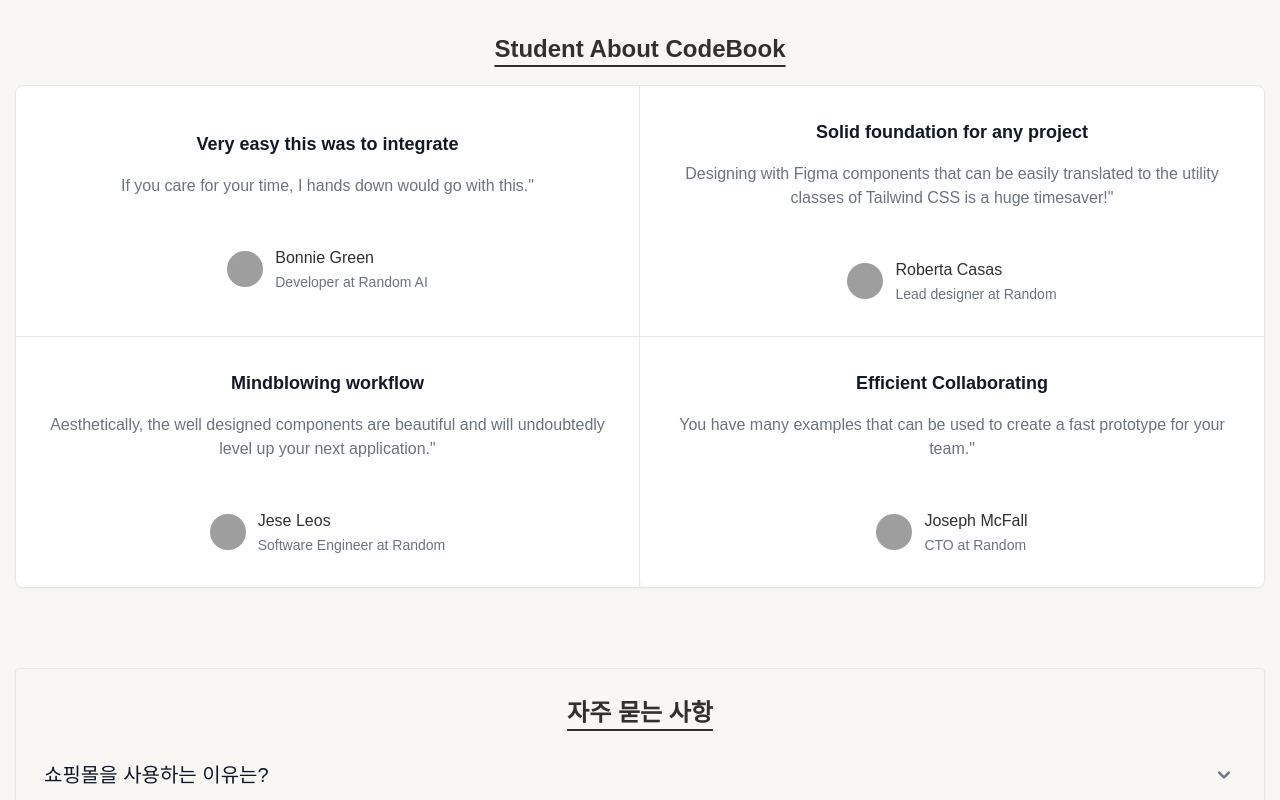
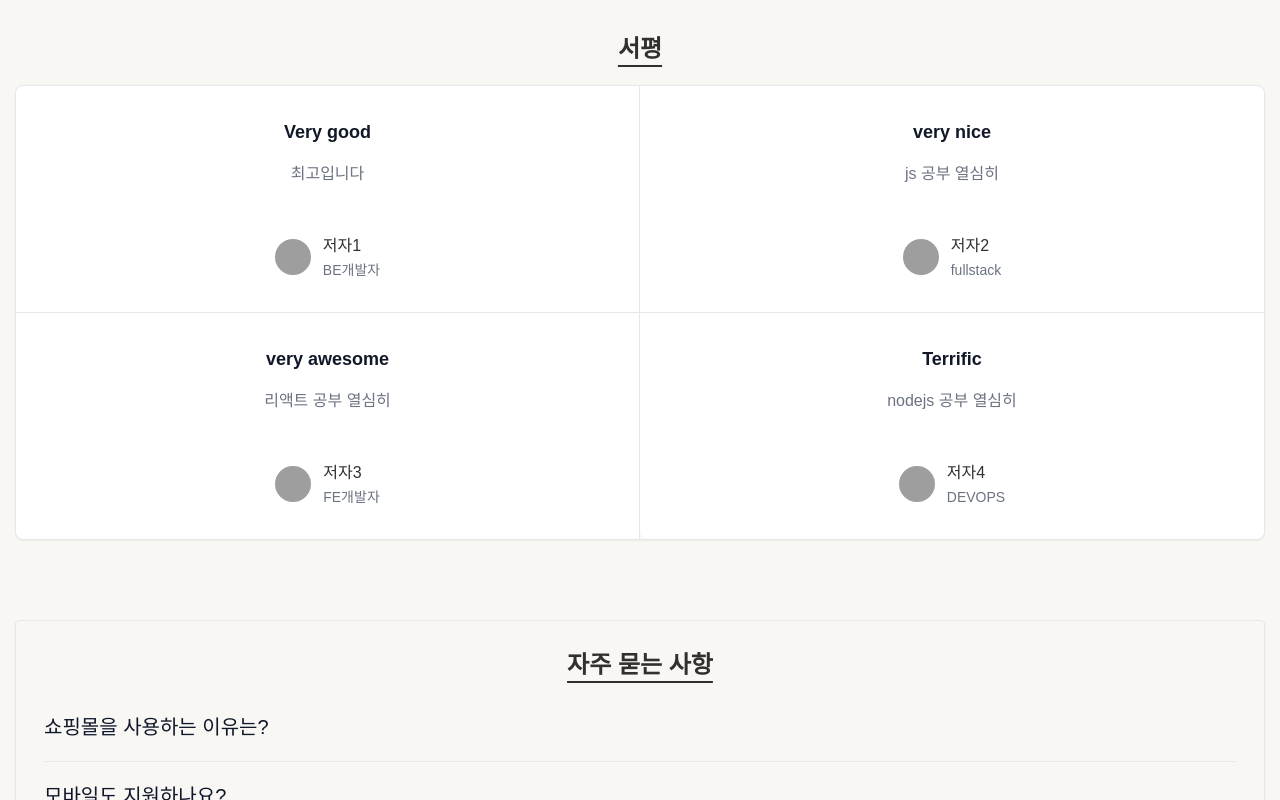
Before and after one commit to HumanJSEngine/project-emarket, a React (Create React App) app: page / in a window 1280 px wide. Shown: the part 3040-3840 px from the top of the page. Built offline with nearby package versions, Linux system fonts and the light colour scheme; data requests are answered from the project's data file; grey boxes are pictures that could not be loaded.

Commit message:
상단스크롤 고정

```diff
--- a/src/App.js
+++ b/src/App.js
@@ -2,12 +2,10 @@
 
 import { AllRoutes } from './routes/AllRoutes';
 import { Header, Footer } from './components';
-import { ThemeProvider } from 'styled-components';
-import { Globalstyle } from './theme/GlobalStyle';
 
 function App() {
     return (
-        <div className='App dark:bg-dark'>
+        <div className='App dark:bg-dark:bg-slate-500'>
             <Header />
             <AllRoutes />
             <Footer />
--- a/src/components/index.js
+++ b/src/components/index.js
@@ -2,3 +2,4 @@ export { Header } from './Layouts/Header';
 export { Footer } from './Layouts/Footer';
 export { ProductCard } from './Elements/ProductCard';
 export { Rating } from './Elements/Rating';
+export { ScrollToTop } from './Other/ScrollToTop';
--- a/src/context/ThemeProvider.js
+++ b/src/context/ThemeProvider.js
@@ -3,6 +3,7 @@ import { createContext, useState, useContext, useCallback } from 'react';
 import { ThemeProvider as StyledProvider } from 'styled-components';
 
 const ThemeContext = createContext({});
+
 const ThemeProvider = ({ children }) => {
     const [ThemeMode, setThemeMode] = useState('light');
     const themeObject = ThemeMode === 'light' ? lightTheme : darkTheme;
--- a/src/index.js
+++ b/src/index.js
@@ -3,6 +3,7 @@
 import React from 'react';
 import ReactDOM from 'react-dom/client';
 import { BrowserRouter as Router } from 'react-router-dom';
+import { ScrollToTop } from './components';
 import './index.css';
 import App from './App';
 
@@ -14,6 +15,7 @@ root.render(
     <Router>
         <ThemeProvider>
             <Globalstyle />
+            <ScrollToTop />
             <App />
         </ThemeProvider>
     </Router>
--- a/src/pages/Home/components/Accordion.js
+++ b/src/pages/Home/components/Accordion.js
@@ -8,54 +8,21 @@ export const Accordion = ({ faq }) => {
 
     return (
         <div key={id}>
-      <h2 id="accordion-flush-heading-1">
+            <h2 id='accordion-flush-heading-1'>
                 <button
-          type="button"
+                    type='button'
                     onClick={() => setShow(!show)}
-          className="text-lg flex items-center justify-between w-full py-5 font-medium text-left text-gray-500 border-b border-gray-200 dark:border-gray-700 dark:text-gray-400"
+                    className='text-lg flex items-center justify-between w-full py-5 font-medium text-left text-gray-500 border-b border-gray-200 dark:border-gray-700 dark:text-gray-400'
                 >
-          <span className="text-xl text-slate-900 dark:text-white">
+                    <span className='text-xl text-slate-900 dark:text-white'>
                         {question}
                     </span>
-          {!show && (
-            <svg
-              data-accordion-icon
-              className="w-6 h-6 shrink-0"
-              fill="currentColor"
-              viewBox="0 0 20 20"
-            >
-              <path
-                fillRule="evenodd"
-                d="M5.293 7.293a1 1 0 011.414 0L10 10.586l3.293-3.293a1 1 0 111.414 1.414l-4 4a1 1 0 01-1.414 0l-4-4a1 1 0 010-1.414z"
-                clipRule="evenodd"
-              ></path>
-            </svg>
-          )}
-          {show && (
-            <svg
-              data-accordion-icon
-              className="rotate-180 w-6 h-6 shrink-0"
-              fill="currentColor"
-              viewBox="0 0 20 20"
-              xmlns="http://www.w3.org/2000/svg"
-            >
-              <path
-                fillRule="evenodd"
-                d="M5.293 7.293a1 1 0 011.414 0L10 10.586l3.293-3.293a1 1 0 111.414 1.414l-4 4a1 1 0 01-1.414 0l-4-4a1 1 0 010-1.414z"
-                clipRule="evenodd"
-              ></path>
-            </svg>
-          )}
                 </button>
             </h2>
             {show && (
-        <div
-          id="accordion-flush-body-1"
-          className=""
-          aria-labelledby="accordion-flush-heading-1"
-        >
-          <div className="py-5 border-b border-gray-200 dark:border-gray-700">
-            <p className="text-lg mb-2 text-gray-500 dark:text-gray-400">
+                <div id='accordion-flush-body-1' className=''>
+                    <div className='py-5 border-b border-gray-200 dark:border-gray-700'>
+                        <p className='text-lg mb-2 text-gray-500 dark:text-gray-400'>
                             {answer}
                         </p>
                     </div>
--- a/src/pages/Home/components/Testimonials.js
+++ b/src/pages/Home/components/Testimonials.js
@@ -1,61 +1,95 @@
 export const Testimonials = () => {
     return (
         <section className='my-20'>
-        <h1 className="text-2xl text-center font-semibold dark:text-slate-100 mb-5 underline underline-offset-8">Student About CodeBook</h1>
-        <div className="grid mb-8 rounded-lg border border-gray-200 shadow-sm dark:border-gray-700 md:mb-12 md:grid-cols-2">
-            <figure className="flex flex-col justify-center items-center p-8 text-center bg-white rounded-t-lg border-b border-gray-200 md:rounded-t-none md:rounded-tl-lg md:border-r dark:bg-gray-800 dark:border-gray-700">
-                <blockquote className="mx-auto mb-4 max-w-2xl text-gray-500 lg:mb-8 dark:text-gray-400">
-                    <h3 className="text-lg font-semibold text-gray-900 dark:text-white">Very easy this was to integrate</h3>
-                    <p className="my-4 font-light">If you care for your time, I hands down would go with this."</p>
+            <h1 className='text-2xl text-center font-semibold dark:text-slate-100 mb-5 underline underline-offset-8'>
+                서평
+            </h1>
+            <div className='grid mb-8 rounded-lg border border-gray-200 shadow-sm dark:border-gray-700 md:mb-12 md:grid-cols-2'>
+                <figure className='flex flex-col justify-center items-center p-8 text-center bg-white rounded-t-lg border-b border-gray-200 md:rounded-t-none md:rounded-tl-lg md:border-r dark:bg-gray-800 dark:border-gray-700'>
+                    <blockquote className='mx-auto mb-4 max-w-2xl text-gray-500 lg:mb-8 dark:text-gray-400'>
+                        <h3 className='text-lg font-semibold text-gray-900 dark:text-white'>
+                            Very good
+                        </h3>
+                        <p className='my-4 font-light'>최고입니다</p>
                     </blockquote>
-                <figcaption className="flex justify-center items-center space-x-3">
-                    <img className="w-9 h-9 rounded-full" src="https://images.unsplash.com/photo-1535713875002-d1d0cf377fde?ixlib=rb-1.2.1&ixid=MnwxMjA3fDB8MHxwaG90by1wYWdlfHx8fGVufDB8fHx8&auto=format&fit=crop&w=120&q=50" alt="user" />
-                    <div className="space-y-0.5 font-medium dark:text-white text-left">
-                        <div>Bonnie Green</div>
-                        <div className="text-sm font-light text-gray-500 dark:text-gray-400">Developer at Random AI</div>
+                    <figcaption className='flex justify-center items-center space-x-3'>
+                        <img
+                            className='w-9 h-9 rounded-full'
+                            src='https://images.unsplash.com/photo-1535713875002-d1d0cf377fde?ixlib=rb-1.2.1&ixid=MnwxMjA3fDB8MHxwaG90by1wYWdlfHx8fGVufDB8fHx8&auto=format&fit=crop&w=120&q=50'
+                            alt='user'
+                        />
+                        <div className='space-y-0.5 font-medium dark:text-white text-left'>
+                            <div>저자1</div>
+                            <div className='text-sm font-light text-gray-500 dark:text-gray-400'>
+                                BE개발자
+                            </div>
                         </div>
                     </figcaption>
                 </figure>
-            <figure className="flex flex-col justify-center items-center p-8 text-center bg-white rounded-tr-lg border-b border-gray-200 dark:bg-gray-800 dark:border-gray-700">
-                <blockquote className="mx-auto mb-4 max-w-2xl text-gray-500 lg:mb-8 dark:text-gray-400">
-                    <h3 className="text-lg font-semibold text-gray-900 dark:text-white">Solid foundation for any project</h3>
-                    <p className="my-4 font-light">Designing with Figma components that can be easily translated to the utility classes of Tailwind CSS is a huge timesaver!"</p>
+                <figure className='flex flex-col justify-center items-center p-8 text-center bg-white rounded-tr-lg border-b border-gray-200 dark:bg-gray-800 dark:border-gray-700'>
+                    <blockquote className='mx-auto mb-4 max-w-2xl text-gray-500 lg:mb-8 dark:text-gray-400'>
+                        <h3 className='text-lg font-semibold text-gray-900 dark:text-white'>
+                            very nice
+                        </h3>
+                        <p className='my-4 font-light'>js 공부 열심히</p>
                     </blockquote>
-                <figcaption className="flex justify-center items-center space-x-3">
-                    <img className="w-9 h-9 rounded-full" src="https://images.unsplash.com/photo-1525085475165-c6808cdb005e?ixlib=rb-1.2.1&ixid=MnwxMjA3fDB8MHxwaG90by1wYWdlfHx8fGVufDB8fHx8&auto=format&fit=crop&w=120&q=50" alt="user" />
-                    <div className="space-y-0.5 font-medium dark:text-white text-left">
-                        <div>Roberta Casas</div>
-                        <div className="text-sm font-light text-gray-500 dark:text-gray-400">Lead designer at Random</div>
+                    <figcaption className='flex justify-center items-center space-x-3'>
+                        <img
+                            className='w-9 h-9 rounded-full'
+                            src='https://images.unsplash.com/photo-1525085475165-c6808cdb005e?ixlib=rb-1.2.1&ixid=MnwxMjA3fDB8MHxwaG90by1wYWdlfHx8fGVufDB8fHx8&auto=format&fit=crop&w=120&q=50'
+                            alt='user'
+                        />
+                        <div className='space-y-0.5 font-medium dark:text-white text-left'>
+                            <div>저자2</div>
+                            <div className='text-sm font-light text-gray-500 dark:text-gray-400'>
+                                fullstack
+                            </div>
                         </div>
                     </figcaption>
                 </figure>
-            <figure className="flex flex-col justify-center items-center p-8 text-center bg-white rounded-bl-lg border-b border-gray-200 md:border-b-0 md:border-r dark:bg-gray-800 dark:border-gray-700">
-                <blockquote className="mx-auto mb-4 max-w-2xl text-gray-500 lg:mb-8 dark:text-gray-400">
-                    <h3 className="text-lg font-semibold text-gray-900 dark:text-white">Mindblowing workflow</h3>
-                    <p className="my-4 font-light">Aesthetically, the well designed components are beautiful and will undoubtedly level up your next application."</p>
+                <figure className='flex flex-col justify-center items-center p-8 text-center bg-white rounded-bl-lg border-b border-gray-200 md:border-b-0 md:border-r dark:bg-gray-800 dark:border-gray-700'>
+                    <blockquote className='mx-auto mb-4 max-w-2xl text-gray-500 lg:mb-8 dark:text-gray-400'>
+                        <h3 className='text-lg font-semibold text-gray-900 dark:text-white'>
+                            very awesome
+                        </h3>
+                        <p className='my-4 font-light'>리액트 공부 열심히</p>
                     </blockquote>
-                <figcaption className="flex justify-center items-center space-x-3">
-                    <img className="w-9 h-9 rounded-full" src="https://images.unsplash.com/photo-1633332755192-727a05c4013d?ixlib=rb-1.2.1&ixid=MnwxMjA3fDB8MHxwaG90by1wYWdlfHx8fGVufDB8fHx8&auto=format&fit=crop&w=120&q=60" alt="user" />
-                    <div className="space-y-0.5 font-medium dark:text-white text-left">
-                        <div>Jese Leos</div>
-                        <div className="text-sm font-light text-gray-500 dark:text-gray-400">Software Engineer at Random</div>
+                    <figcaption className='flex justify-center items-center space-x-3'>
+                        <img
+                            className='w-9 h-9 rounded-full'
+                            src='https://images.unsplash.com/photo-1633332755192-727a05c4013d?ixlib=rb-1.2.1&ixid=MnwxMjA3fDB8MHxwaG90by1wYWdlfHx8fGVufDB8fHx8&auto=format&fit=crop&w=120&q=60'
+                            alt='user'
+                        />
+                        <div className='space-y-0.5 font-medium dark:text-white text-left'>
+                            <div>저자3</div>
+                            <div className='text-sm font-light text-gray-500 dark:text-gray-400'>
+                                FE개발자
+                            </div>
                         </div>
                     </figcaption>
                 </figure>
-            <figure className="flex flex-col justify-center items-center p-8 text-center bg-white rounded-b-lg border-gray-200 md:rounded-br-lg dark:bg-gray-800 dark:border-gray-700">
-                <blockquote className="mx-auto mb-4 max-w-2xl text-gray-500 lg:mb-8 dark:text-gray-400">
-                    <h3 className="text-lg font-semibold text-gray-900 dark:text-white">Efficient Collaborating</h3>
-                    <p className="my-4 font-light">You have many examples that can be used to create a fast prototype for your team."</p>
+                <figure className='flex flex-col justify-center items-center p-8 text-center bg-white rounded-b-lg border-gray-200 md:rounded-br-lg dark:bg-gray-800 dark:border-gray-700'>
+                    <blockquote className='mx-auto mb-4 max-w-2xl text-gray-500 lg:mb-8 dark:text-gray-400'>
+                        <h3 className='text-lg font-semibold text-gray-900 dark:text-white'>
+                            Terrific
+                        </h3>
+                        <p className='my-4 font-light'>nodejs 공부 열심히</p>
                     </blockquote>
-                <figcaption className="flex justify-center items-center space-x-3">
-                    <img className="w-9 h-9 rounded-full" src="https://images.unsplash.com/photo-1570295999919-56ceb5ecca61?ixlib=rb-1.2.1&ixid=MnwxMjA3fDB8MHxwaG90by1wYWdlfHx8fGVufDB8fHx8&auto=format&fit=crop&w=120&q=60" alt="user" />
-                    <div className="space-y-0.5 font-medium dark:text-white text-left">
-                        <div>Joseph McFall</div>
-                        <div className="text-sm font-light text-gray-500 dark:text-gray-400">CTO at Random</div>
+                    <figcaption className='flex justify-center items-center space-x-3'>
+                        <img
+                            className='w-9 h-9 rounded-full'
+                            src='https://images.unsplash.com/photo-1570295999919-56ceb5ecca61?ixlib=rb-1.2.1&ixid=MnwxMjA3fDB8MHxwaG90by1wYWdlfHx8fGVufDB8fHx8&auto=format&fit=crop&w=120&q=60'
+                            alt='user'
+                        />
+                        <div className='space-y-0.5 font-medium dark:text-white text-left'>
+                            <div>저자4</div>
+                            <div className='text-sm font-light text-gray-500 dark:text-gray-400'>
+                                DEVOPS
+                            </div>
                         </div>
                     </figcaption>
                 </figure>
             </div>
         </section>
-  )
-}
+    );
+};
```
Also changed, not shown: src/components/Layouts/Header.js (+10 -6 lines), src/components/Other/ScrollToTop.js (+8 -8 lines), src/data/db.json (+20 -22 lines), src/pages/Home/components/Faq.js (+11 -16 lines), src/pages/Home/components/FeaturedProduct.js (+21 -19 lines), tailwind.config.js (+4 -4 lines). Lines whose indentation alone changed are shown as unchanged.
